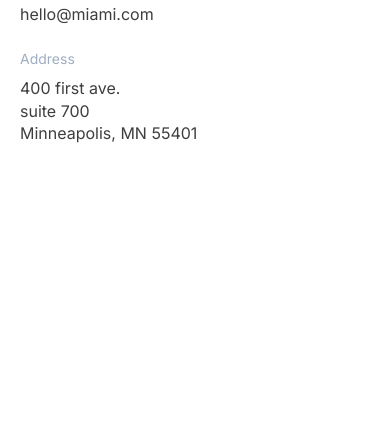
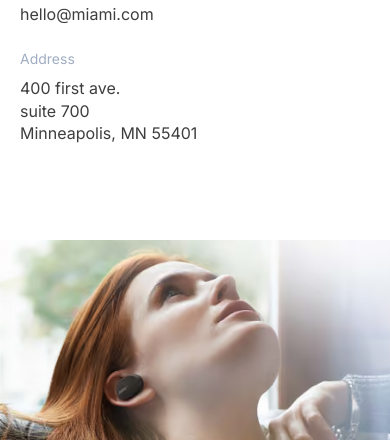
Before and after one commit to ShynkarenkoDamian/landing-bose, a Node project: template src/pages/index.pug in a window 390 px wide. Shown: the part 4429-4869 px from the top of the page. Before the commit the page ends 4572 px from the top, so only its background shows below. Run offline with Node 20 templates, Linux system fonts and the light colour scheme; the template is opened without the code that fills it, so the values that code supplies are empty; style sheets or scripts are compiled from the project's sources; some libraries are stand-ins or nearby versions.

Commit message:
feat(banner): add responsive lower image section

```diff
--- /dev/null
+++ b/src/components/lower-banner.pug
@@ -0,0 +1,15 @@
+include ./responsive-picture.pug
+
+mixin lower-banner
+    section.lower-banner.l-bleed(aria-label="Bose audio image")
+        +responsive-picture(
+            "banner-bottom",
+            [160, 320, 640, 744, 1260],
+            "jpg",
+            1260,
+            456,
+            "100vw",
+            "Woman wearing Bose earbuds, looking upwards",
+            "lower-banner__image",
+            "lower-banner__picture",
+        )
--- a/src/pages/index.pug
+++ b/src/pages/index.pug
@@ -12,6 +12,7 @@ include ../components/recommended.pug
 include ../components/category-gallery.pug
 include ../components/why-direct.pug
 include ../components/contact.pug
+include ../components/lower-banner.pug
 include ../layouts/flow-item.pug
 
 block title
@@ -40,3 +41,5 @@ block content
             +why-direct(benefits, directCopy)
         +flow-item("contact")
             +contact
+        +flow-item("lower-banner")
+            +lower-banner
--- a/src/styles/abstracts/_tokens.scss
+++ b/src/styles/abstracts/_tokens.scss
@@ -105,6 +105,9 @@ $sizes: (
   hero-height-mobile: 568px,
   hero-height-tablet: 992px,
   hero-height-desktop: 720px,
+  banner-height-mobile: 200px,
+  banner-height-tablet: 400px,
+  banner-height-desktop: 456px,
   menu-height-mobile: 568px,
   menu-height-tablet: 992px,
   menu-height-desktop: 700px,
@@ -142,6 +145,7 @@ $sizes: (
   burger-line-long-wide: 24px,
   burger-line-mid-wide: 12px,
   hero-content-bottom-wide: 64px,
+  banner-desktop-gap: 118px,
 );
 
 $z-index: (
--- a/src/styles/components/_index.scss
+++ b/src/styles/components/_index.scss
@@ -13,4 +13,5 @@
 @use 'category-gallery';
 @use 'why-direct';
 @use 'contact';
+@use 'lower-banner';
 @layer components;
--- /dev/null
+++ b/src/styles/components/_lower-banner.scss
@@ -0,0 +1,35 @@
+@use '../abstracts' as abstracts;
+
+@layer components {
+  .lower-banner {
+    position: relative;
+    height: var(--size-banner-height-mobile);
+    overflow: hidden;
+  }
+
+  .lower-banner__picture {
+    display: block;
+    width: 100%;
+    height: 100%;
+  }
+
+  .lower-banner__image {
+    display: block;
+    width: 100%;
+    height: 100%;
+    object-fit: cover;
+    object-position: center center;
+  }
+
+  @include abstracts.mq(tablet-reference) {
+    .lower-banner {
+      height: var(--size-banner-height-tablet);
+    }
+  }
+
+  @include abstracts.mq(desktop-reference) {
+    .lower-banner {
+      height: var(--size-banner-height-desktop);
+    }
+  }
+}
--- a/src/styles/layout/_flow.scss
+++ b/src/styles/layout/_flow.scss
@@ -22,6 +22,10 @@
     padding-block-start: var(--space-section);
   }
 
+  .l-flow__item--lower-banner {
+    padding-block-start: var(--space-section);
+  }
+
   @include abstracts.mq(tablet-reference) {
     .l-flow__item--recommended {
       padding-block-start: var(--space-section);
@@ -30,5 +34,15 @@
     .l-flow__item--category-gallery {
       padding-block-start: var(--space-section);
     }
+
+    .l-flow__item--lower-banner {
+      padding-block-start: var(--space-section);
+    }
+  }
+
+  @include abstracts.mq(desktop-reference) {
+    .l-flow__item--lower-banner {
+      padding-block-start: var(--space-banner-desktop-gap);
+    }
   }
 }
```
